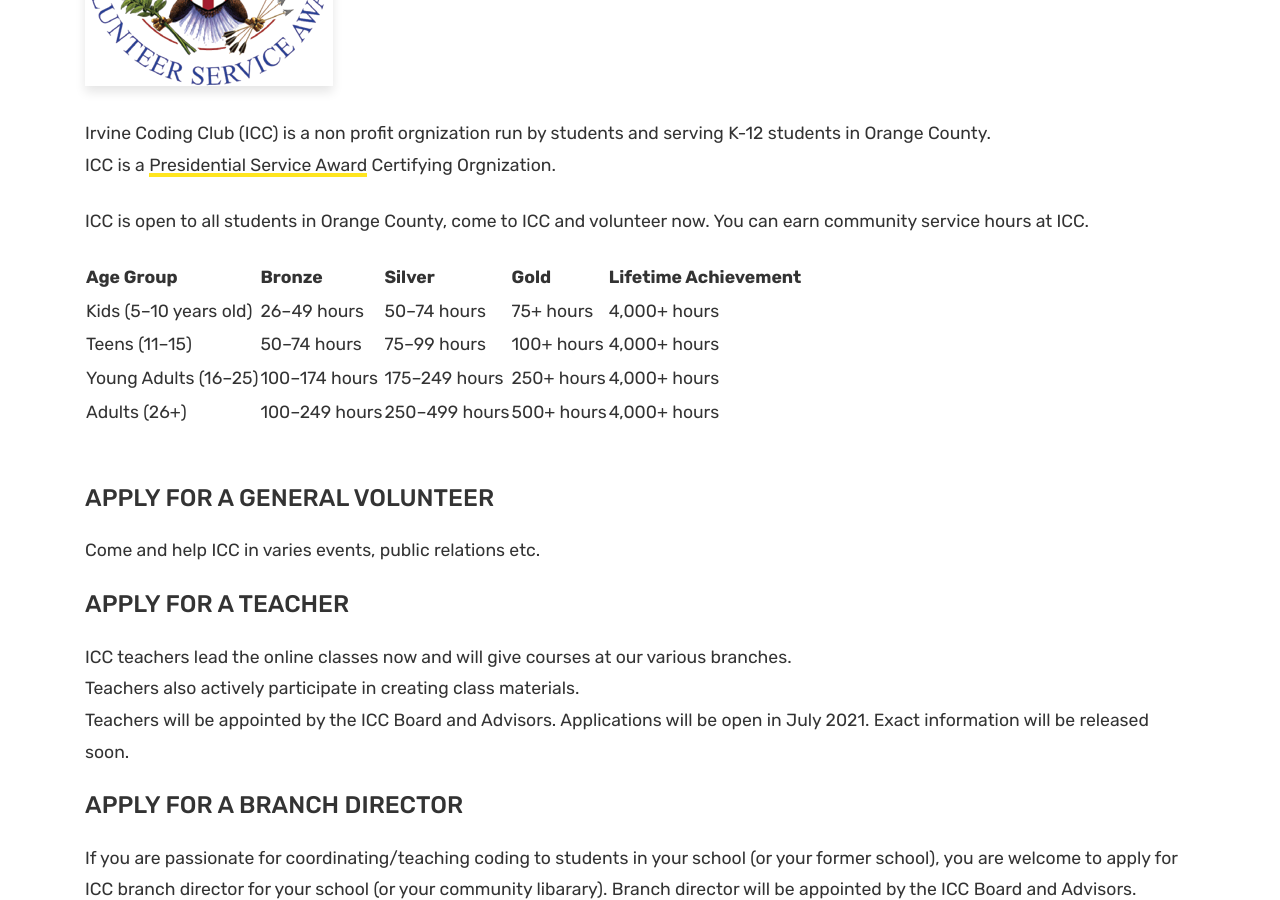
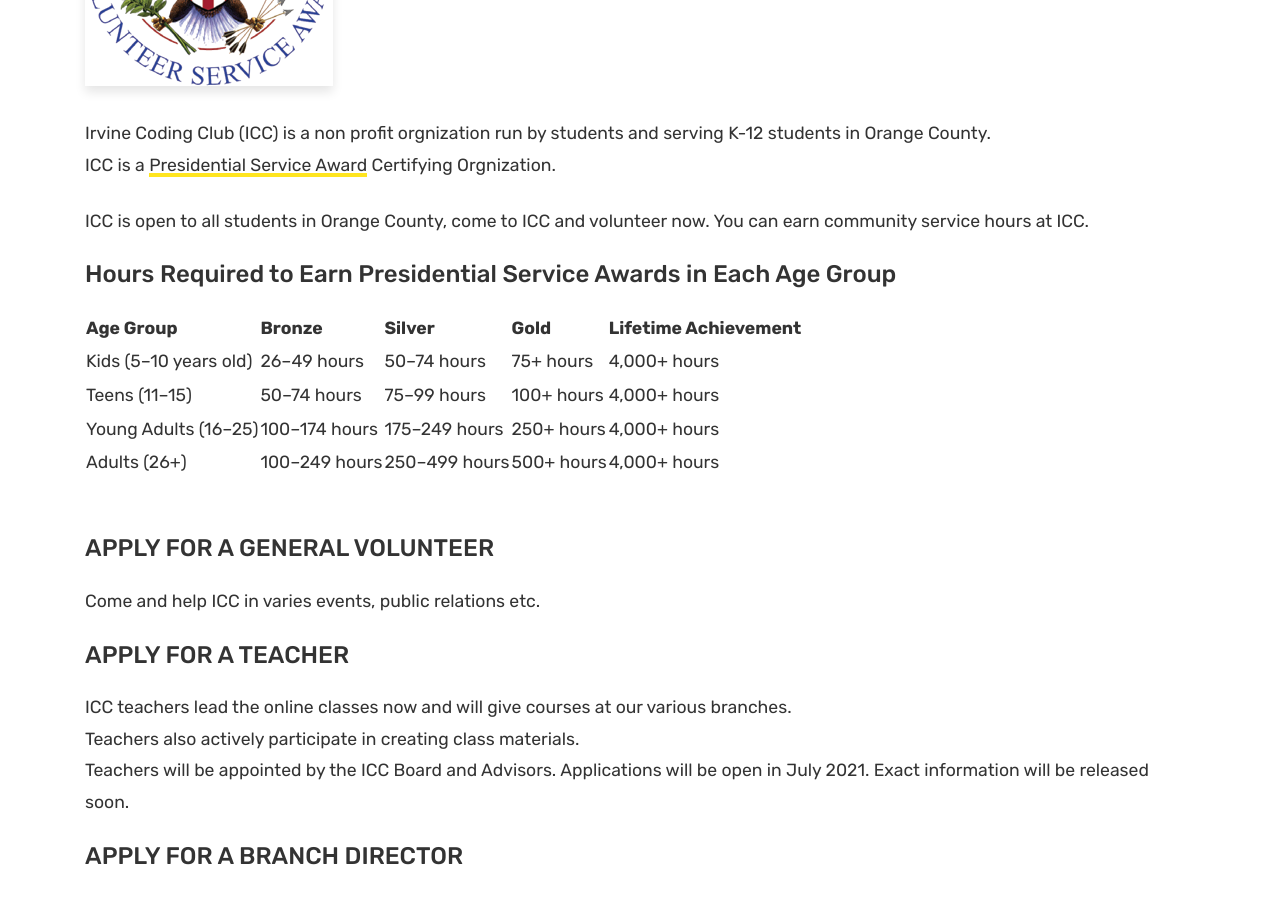
Before and after one commit to irvinecodingclub/irvinecodingclub.github.io, a Jekyll site: the page built from volunteer.md, in a window 1280 px wide and 900 px high, scrolled down 303 px. Built offline with Jekyll 4.4.1, drawn with Linux system fonts in a browser that asks for light colours.

Commit message:
presidential table

```diff
--- a/volunteer.md
+++ b/volunteer.md
@@ -10,6 +10,8 @@
 ICC is a [Presidential Service Award](https://www.presidentialserviceawards.gov/) Certifying Orgnization.
 
 ICC is open to all students in Orange County, come to ICC and volunteer now. You can earn community service hours at ICC.
+
+#### Hours Required to Earn Presidential Service Awards in Each Age Group
 
 | Age Group             |	Bronze        | Silver        |	Gold       |	Lifetime Achievement |
 | --------------------- | ------------- | ------------- | ---------- | --------------------- |
```
